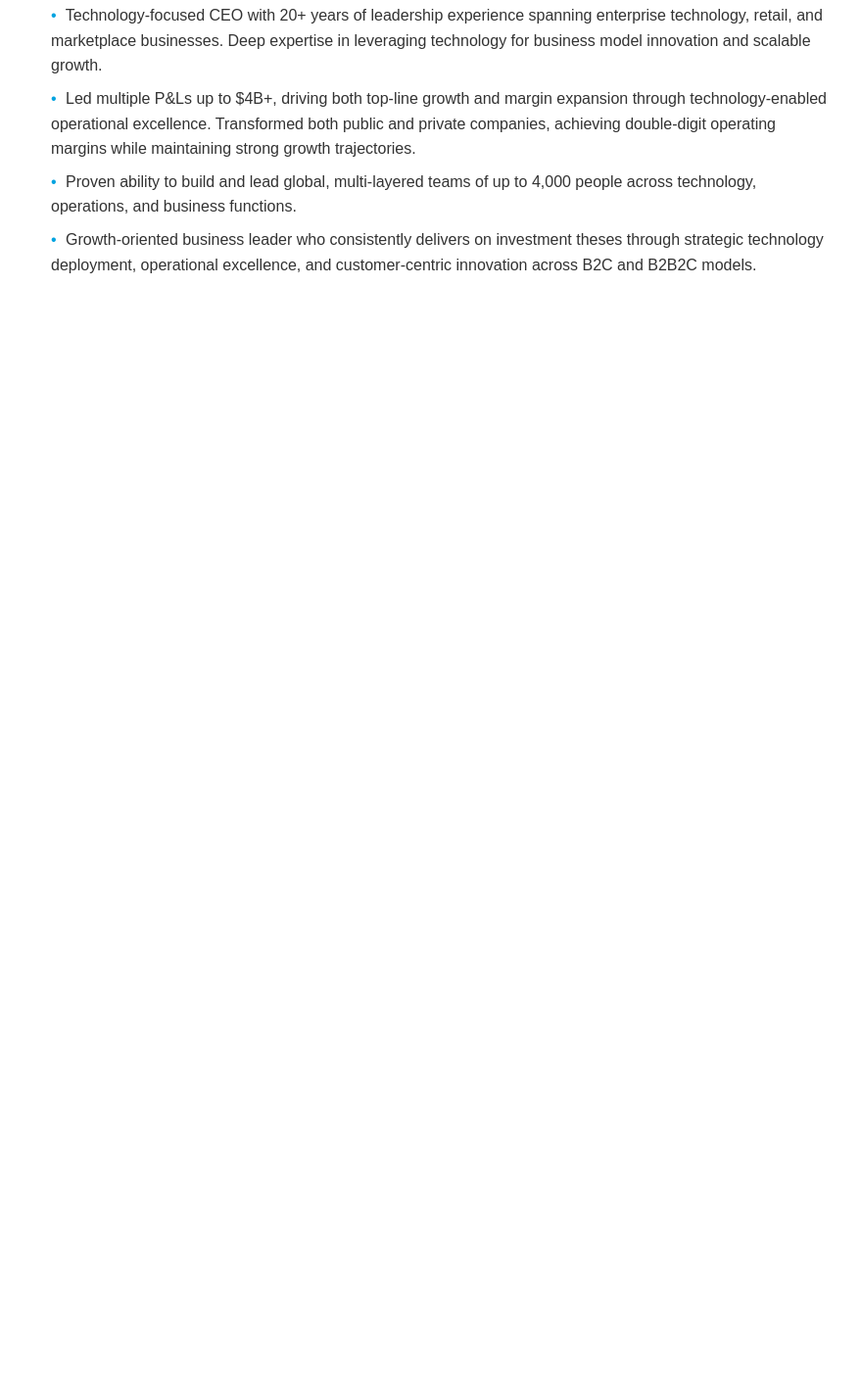
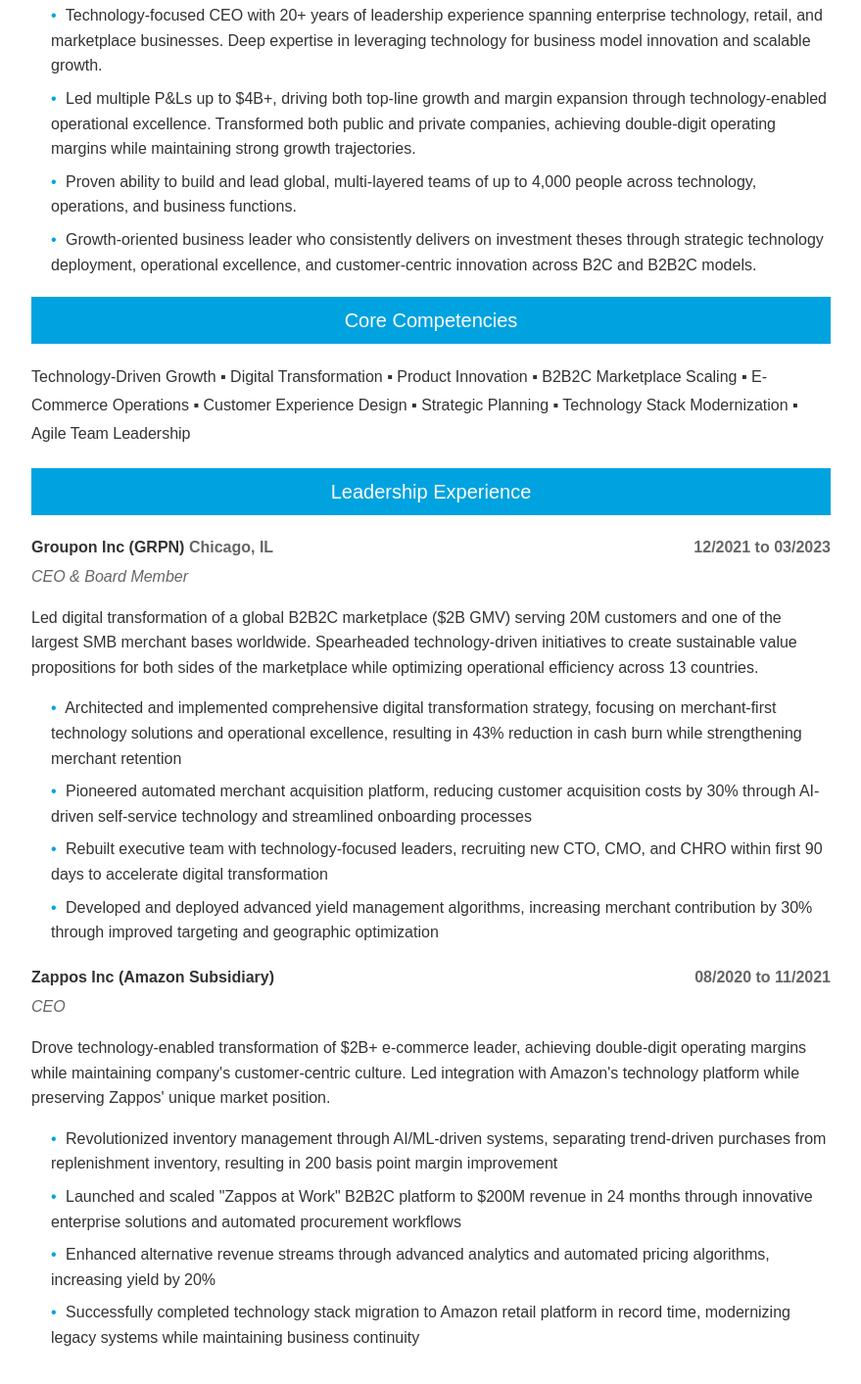
Before and after one commit to KProtoType/professional-resume, a plain HTML site: page index.html in a window 1280 px wide. Shown: the part 341-1754 px from the top of the page at 98% size, without its empty margins (200-1079 px from the left). Before the commit the page ends 800 px from the top, so only its background shows below. Drawn offline with Linux system fonts and the light colour scheme.

Commit message:
Add Groupon and Zappos CEO experience

```diff
--- a/index.html
+++ b/index.html
@@ -26,3 +26,42 @@
         <div class="bullet"><span class="bullet-symbol">•</span> Proven ability to build and lead global, multi-layered teams of up to 4,000 people across technology, operations, and business functions.</div>
         <div class="bullet"><span class="bullet-symbol">•</span> Growth-oriented business leader who consistently delivers on investment theses through strategic technology deployment, operational excellence, and customer-centric innovation across B2C and B2B2C models.</div>
     </div>
+
+    <div class="title">Core Competencies</div>
+
+    <div class="section">
+        <div class="competencies">
+            Technology-Driven Growth ▪ Digital Transformation ▪ Product Innovation ▪ B2B2C Marketplace Scaling ▪ E-Commerce Operations ▪ Customer Experience Design ▪ Strategic Planning ▪ Technology Stack Modernization ▪ Agile Team Leadership
+        </div>
+    </div>
+
+    <div class="title">Leadership Experience</div>
+
+    <div class="section">
+        <div class="company">
+            Groupon Inc (GRPN) <span class="location">Chicago, IL</span>
+            <span class="date">12/2021 to 03/2023</span>
+        </div>
+        <div class="role">CEO & Board Member</div>
+
+        <p>Led digital transformation of a global B2B2C marketplace ($2B GMV) serving 20M customers and one of the largest SMB merchant bases worldwide. Spearheaded technology-driven initiatives to create sustainable value propositions for both sides of the marketplace while optimizing operational efficiency across 13 countries.</p>
+
+        <div class="bullet"><span class="bullet-symbol">•</span> Architected and implemented comprehensive digital transformation strategy, focusing on merchant-first technology solutions and operational excellence, resulting in 43% reduction in cash burn while strengthening merchant retention</div>
+        <div class="bullet"><span class="bullet-symbol">•</span> Pioneered automated merchant acquisition platform, reducing customer acquisition costs by 30% through AI-driven self-service technology and streamlined onboarding processes</div>
+        <div class="bullet"><span class="bullet-symbol">•</span> Rebuilt executive team with technology-focused leaders, recruiting new CTO, CMO, and CHRO within first 90 days to accelerate digital transformation</div>
+        <div class="bullet"><span class="bullet-symbol">•</span> Developed and deployed advanced yield management algorithms, increasing merchant contribution by 30% through improved targeting and geographic optimization</div>
+    </div>
+
+    <div class="section">
+        <div class="company">
+            Zappos Inc (Amazon Subsidiary)
+            <span class="date">08/2020 to 11/2021</span>
+        </div>
+        <div class="role">CEO</div>
+
+        <p>Drove technology-enabled transformation of $2B+ e-commerce leader, achieving double-digit operating margins while maintaining company's customer-centric culture. Led integration with Amazon's technology platform while preserving Zappos' unique market position.</p>
+
+        <div class="bullet"><span class="bullet-symbol">•</span> Revolutionized inventory management through AI/ML-driven systems, separating trend-driven purchases from replenishment inventory, resulting in 200 basis point margin improvement</div>
+        <div class="bullet"><span class="bullet-symbol">•</span> Launched and scaled "Zappos at Work" B2B2C platform to $200M revenue in 24 months through innovative enterprise solutions and automated procurement workflows</div>
+        <div class="bullet"><span class="bullet-symbol">•</span> Enhanced alternative revenue streams through advanced analytics and automated pricing algorithms, increasing yield by 20%</div>
+        <div class="bullet"><span class="bullet-symbol">•</span> Successfully completed technology stack migration to Amazon retail platform in record time, modernizing legacy systems while maintaining business continuity</div>
```
